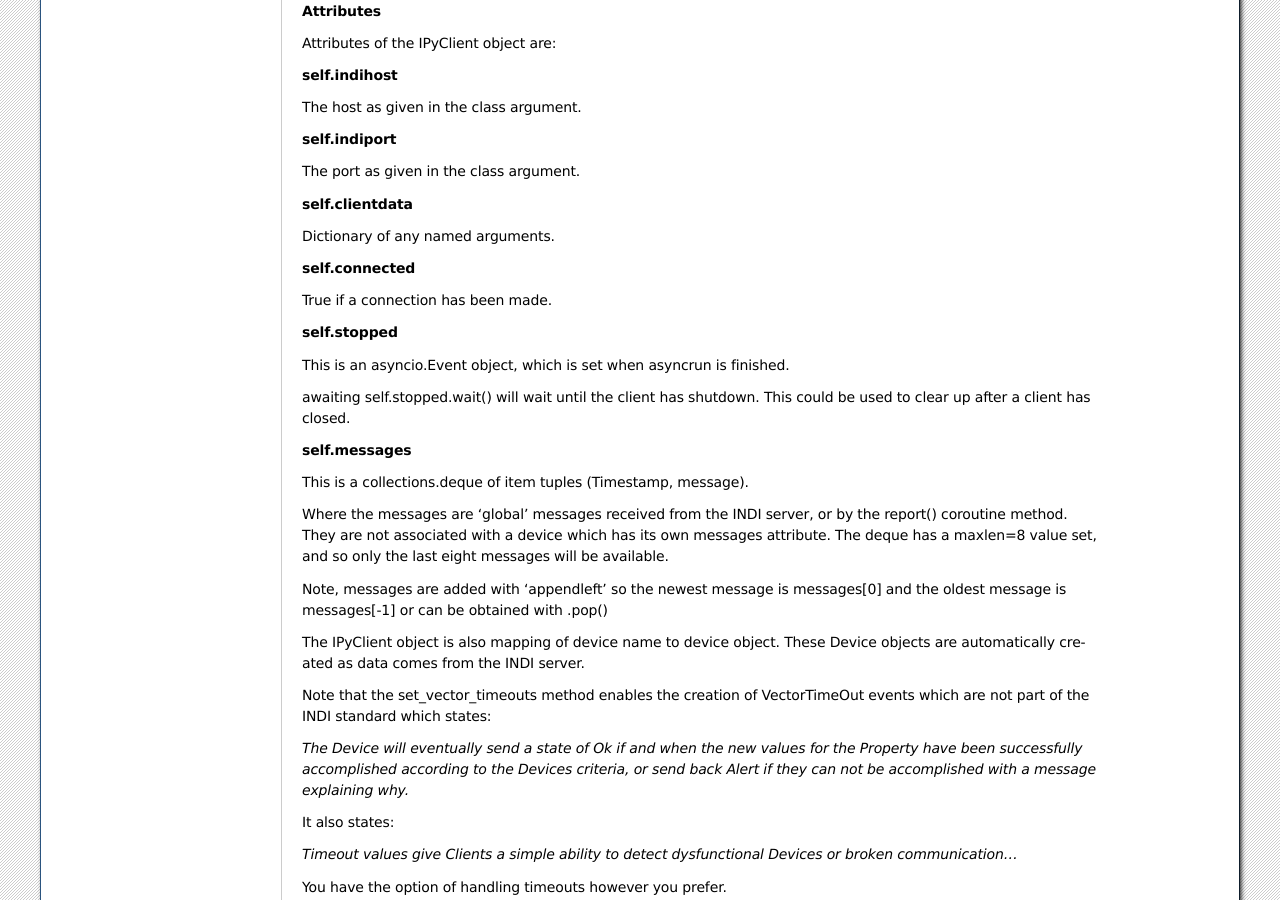
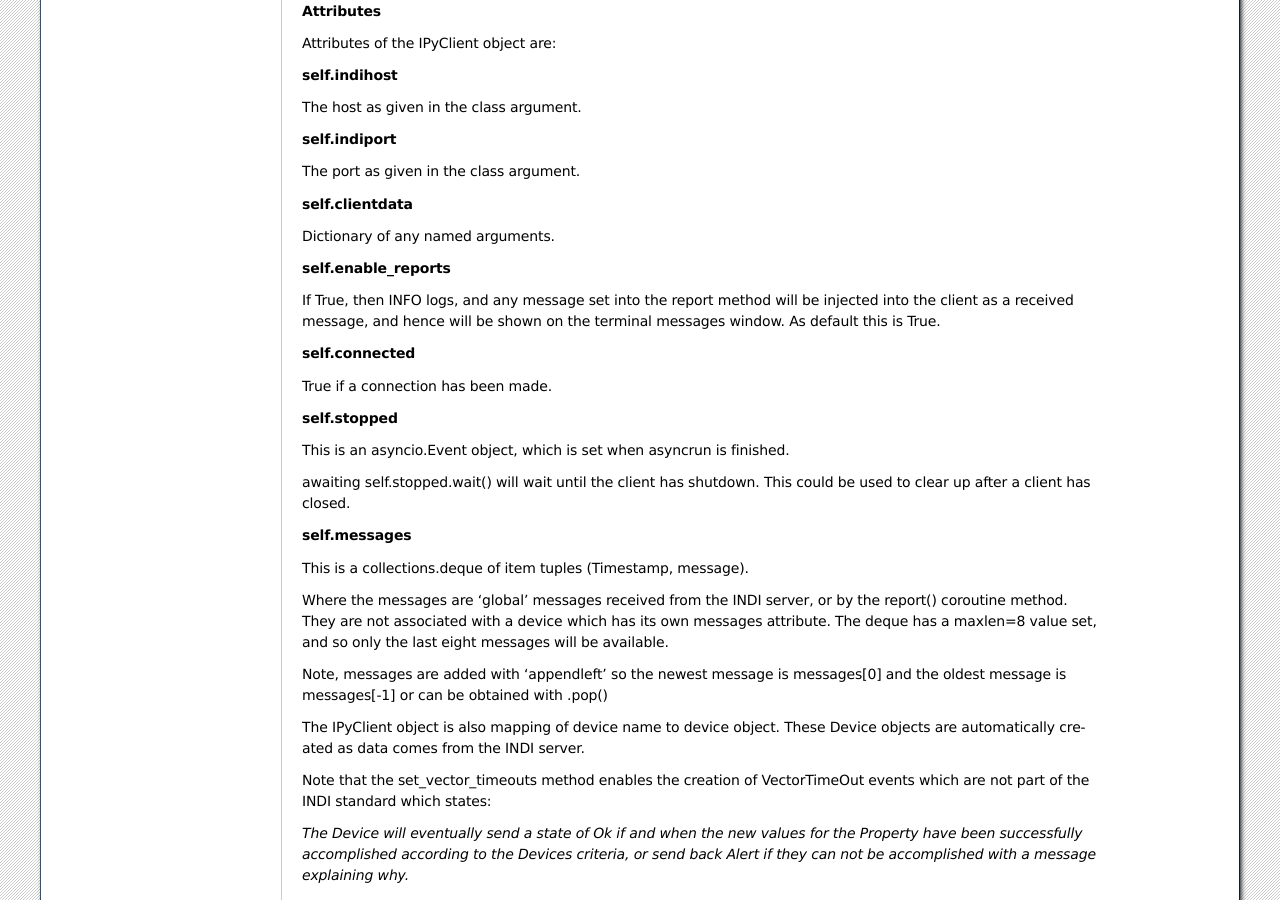
Before and after one commit to bernie-skipole/indipyclient, a Sphinx documentation site: the page built from docs/source/usage/ipyclient.rst, in a window 1280 px wide and 900 px high, scrolled down 774 px. Built offline with Sphinx 7.4.7, drawn with Linux system fonts in a browser that asks for light colours.

Commit message:
doc changes

```diff
--- a/docs/source/usage/ipyclient.rst
+++ b/docs/source/usage/ipyclient.rst
@@ -43,6 +43,10 @@ The port as given in the class argument.
 **self.clientdata**
 
 Dictionary of any named arguments.
+
+**self.enable_reports**
+
+If True, then INFO logs, and any message set into the report method will be injected into the client as a received message, and hence will be shown on the terminal messages window. As default this is True.
 
 **self.connected**
 
```
